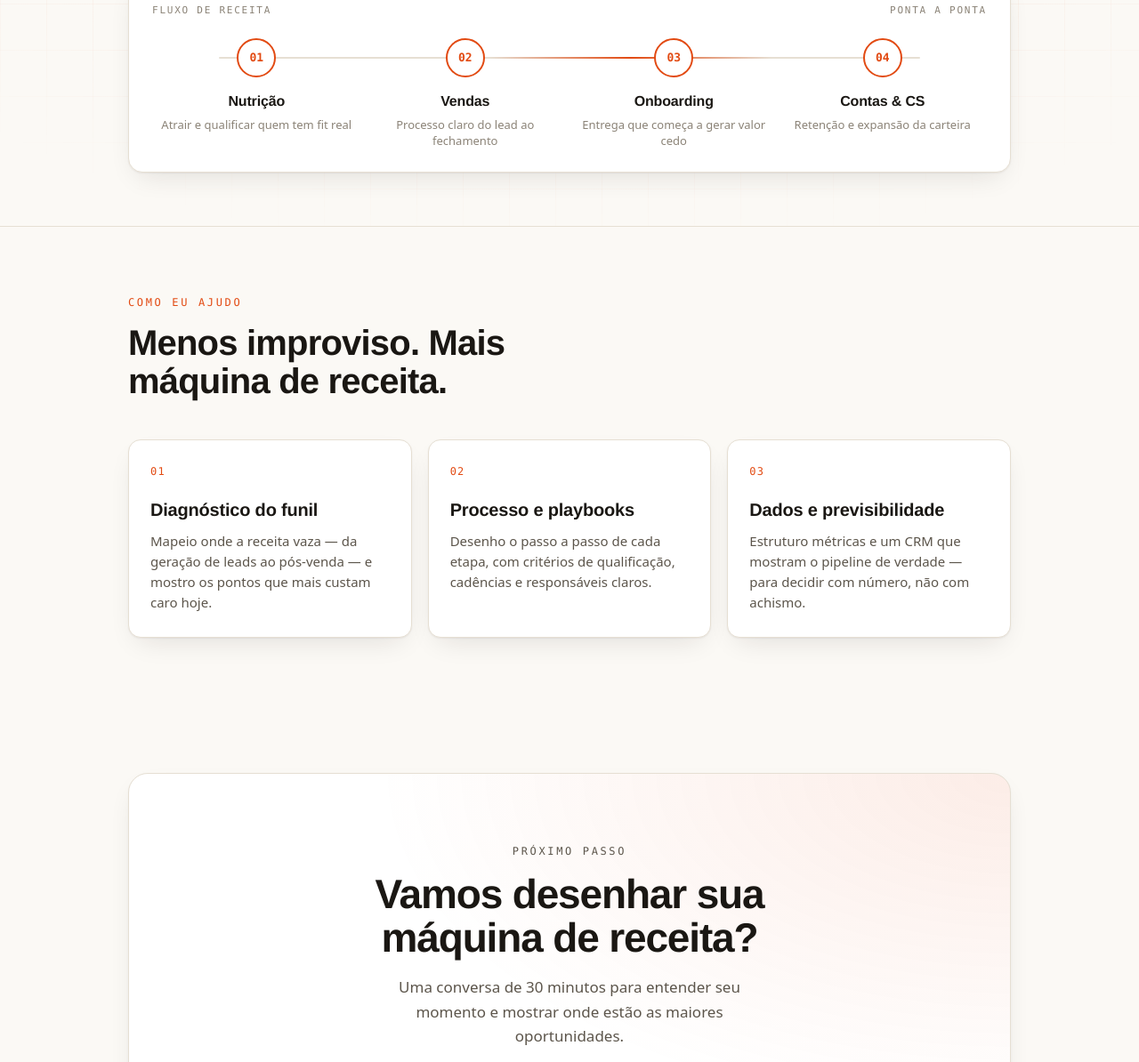
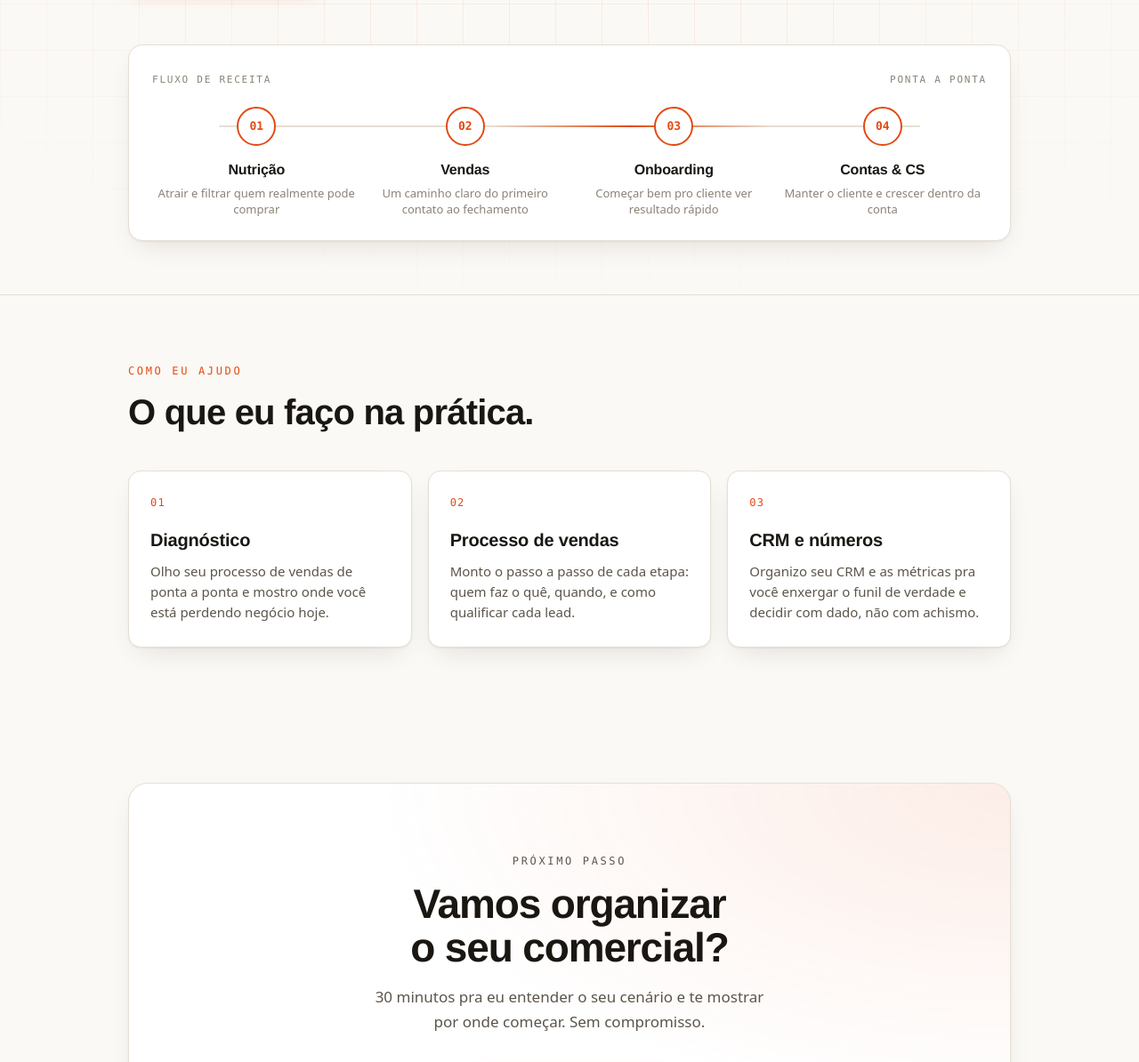
Before and after one commit to feijaodocrm/feijaodocrm.github.io, a plain HTML site: page sobre.html in a window 1280 px wide. Shown: the part 747-1941 px from the top of the page at 89% size. Drawn offline with Linux system fonts and the light colour scheme.

Commit message:
Copy: reescrever texto pra soar mais humano, menos cara de IA
Co-Authored-By: Claude Opus 4.8 <noreply@anthropic.com>

```diff
--- a/sobre.html
+++ b/sobre.html
@@ -1,4 +1,4 @@
-<title>Feijão do CRM — Arquitetura de Receita</title>
+<title>Feijão do CRM · Arquitetura de Receita</title>
 <script>document.documentElement.classList.add('js');</script>
 
 <style>
@@ -307,10 +307,10 @@
   <div class="hero-grid" aria-hidden="true"></div>
   <div class="wrap">
     <p class="eyebrow reveal">Arquitetura de Receita · B2B</p>
-    <h1 class="reveal">A arquitetura por trás de uma receita <em>previsível</em>.</h1>
+    <h1 class="reveal">A maioria das empresas B2B vende no <em>improviso</em>.</h1>
     <p class="lead reveal">
-      Ajudo empresas B2B a organizar nutrição, vendas e pós-venda em um único fluxo —
-      para crescer sem depender de heróis, planilhas soltas ou sorte.
+      Eu ajudo a organizar o comercial inteiro, da geração de leads ao pós-venda, pra você
+      saber o que está funcionando e parar de perder negócio por desorganização.
     </p>
     <div class="cta-row reveal">
       <a class="btn btn-primary" href="https://calendar.app.google/SWh318XpGBDHFJit9" target="_blank" rel="noopener" data-cta="agendar">
@@ -329,22 +329,22 @@
         <div class="stage">
           <div class="dot">01</div>
           <h3>Nutrição</h3>
-          <p>Atrair e qualificar quem tem fit real</p>
+          <p>Atrair e filtrar quem realmente pode comprar</p>
         </div>
         <div class="stage">
           <div class="dot">02</div>
           <h3>Vendas</h3>
-          <p>Processo claro do lead ao fechamento</p>
+          <p>Um caminho claro do primeiro contato ao fechamento</p>
         </div>
         <div class="stage">
           <div class="dot">03</div>
           <h3>Onboarding</h3>
-          <p>Entrega que começa a gerar valor cedo</p>
+          <p>Começar bem pro cliente ver resultado rápido</p>
         </div>
         <div class="stage">
           <div class="dot">04</div>
           <h3>Contas &amp; CS</h3>
-          <p>Retenção e expansão da carteira</p>
+          <p>Manter o cliente e crescer dentro da conta</p>
         </div>
       </div>
     </div>
@@ -355,23 +355,23 @@
   <div class="wrap">
     <div class="sec-head reveal">
       <p class="eyebrow">Como eu ajudo</p>
-      <h2>Menos improviso. Mais máquina de receita.</h2>
+      <h2>O que eu faço na prática.</h2>
     </div>
     <div class="cards">
       <div class="card reveal">
         <span class="num">01</span>
-        <h3>Diagnóstico do funil</h3>
-        <p>Mapeio onde a receita vaza — da geração de leads ao pós-venda — e mostro os pontos que mais custam caro hoje.</p>
+        <h3>Diagnóstico</h3>
+        <p>Olho seu processo de vendas de ponta a ponta e mostro onde você está perdendo negócio hoje.</p>
       </div>
       <div class="card reveal">
         <span class="num">02</span>
-        <h3>Processo e playbooks</h3>
-        <p>Desenho o passo a passo de cada etapa, com critérios de qualificação, cadências e responsáveis claros.</p>
+        <h3>Processo de vendas</h3>
+        <p>Monto o passo a passo de cada etapa: quem faz o quê, quando, e como qualificar cada lead.</p>
       </div>
       <div class="card reveal">
         <span class="num">03</span>
-        <h3>Dados e previsibilidade</h3>
-        <p>Estruturo métricas e um CRM que mostram o pipeline de verdade — para decidir com número, não com achismo.</p>
+        <h3>CRM e números</h3>
+        <p>Organizo seu CRM e as métricas pra você enxergar o funil de verdade e decidir com dado, não com achismo.</p>
       </div>
     </div>
   </div>
@@ -380,8 +380,8 @@
 <div class="wrap">
   <div class="final reveal" id="agendar">
     <p class="eyebrow">Próximo passo</p>
-    <h2>Vamos desenhar sua máquina de receita?</h2>
-    <p>Uma conversa de 30 minutos para entender seu momento e mostrar onde estão as maiores oportunidades.</p>
+    <h2>Vamos organizar o seu comercial?</h2>
+    <p>30 minutos pra eu entender o seu cenário e te mostrar por onde começar. Sem compromisso.</p>
     <div class="cta-row">
       <a class="btn btn-primary" href="https://calendar.app.google/SWh318XpGBDHFJit9" target="_blank" rel="noopener" data-cta="agendar">
         <svg viewBox="0 0 24 24" fill="none" stroke="currentColor" stroke-width="2" stroke-linecap="round" stroke-linejoin="round"><rect x="3" y="4" width="18" height="18" rx="2"/><path d="M16 2v4M8 2v4M3 10h18"/></svg>
```
Also changed, not shown: index.html (+1 -1 lines).
